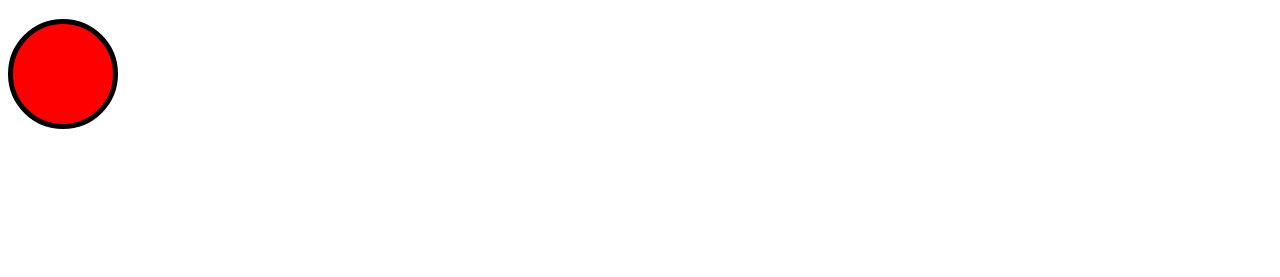
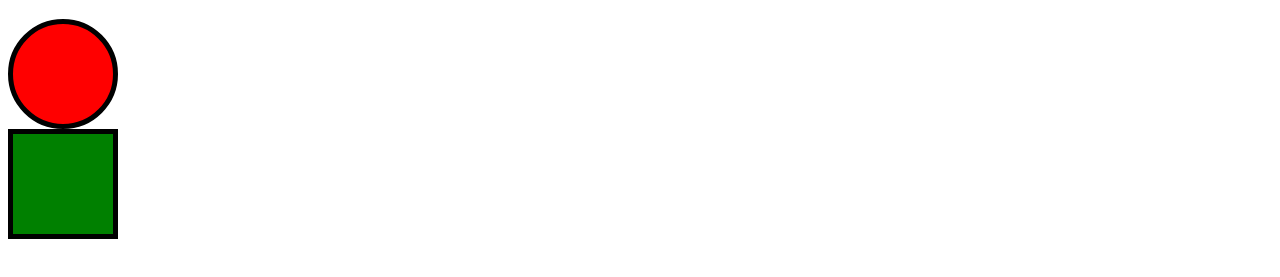
Before and after one commit to cjbellotti/capa-git-4, a plain HTML site: page index.html in a window 1280 px wide. Shown: the part 61-338 px from the top of the page. Drawn offline with Linux system fonts and the light colour scheme.

Commit message:
Agrego cuadro

```diff
--- a/index.css
+++ b/index.css
@@ -8,3 +8,10 @@ h1 {
 	border : 5px solid black;
 	background-color: red;
 }
+
+.square {
+	width : 100px;
+	height : 100px;
+	border : 5px solid black;
+	background-color: green;
+}
--- a/index.html
+++ b/index.html
@@ -8,5 +8,6 @@
 <body>
 	<h1>Bienvenidos a la capacitacion de GIT 4ta edicion</h1>
 	<div class="circle"></div>
+	<div class="square"></div>
 </body>
 </html>
```
